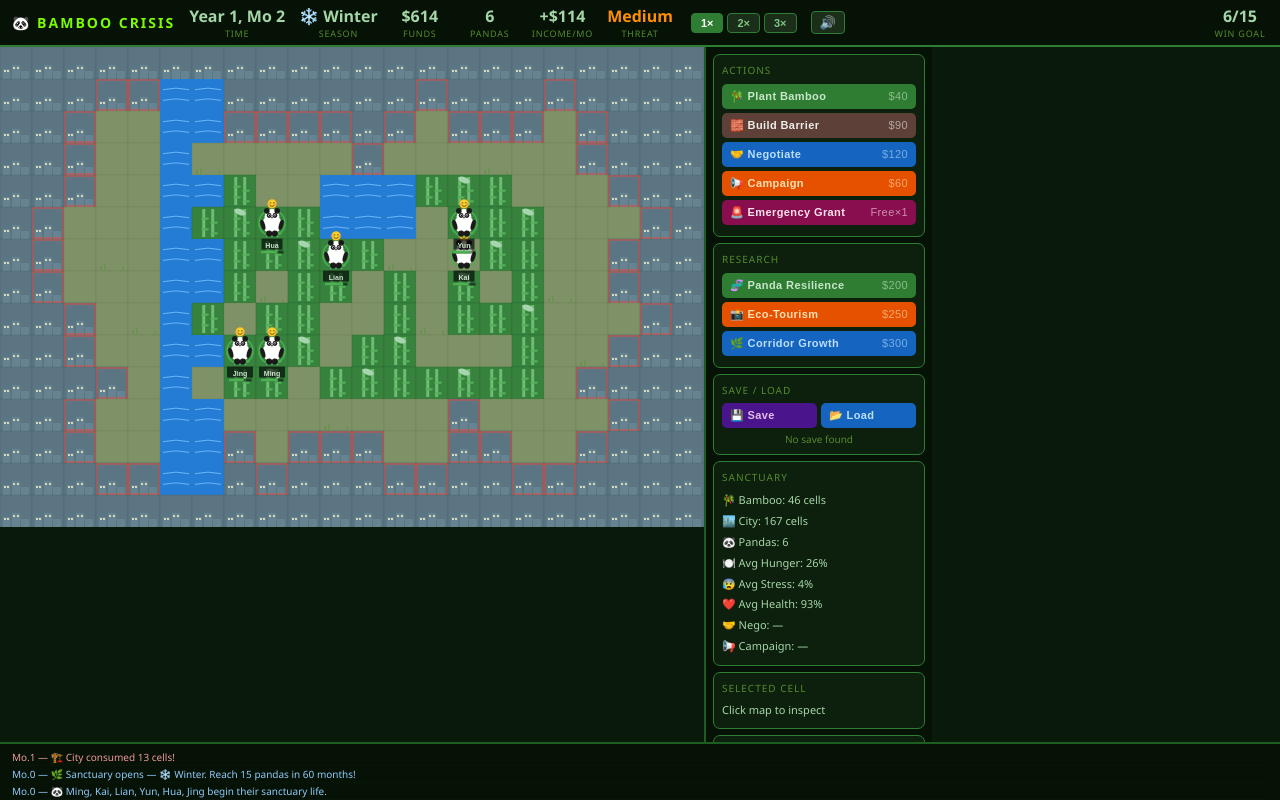
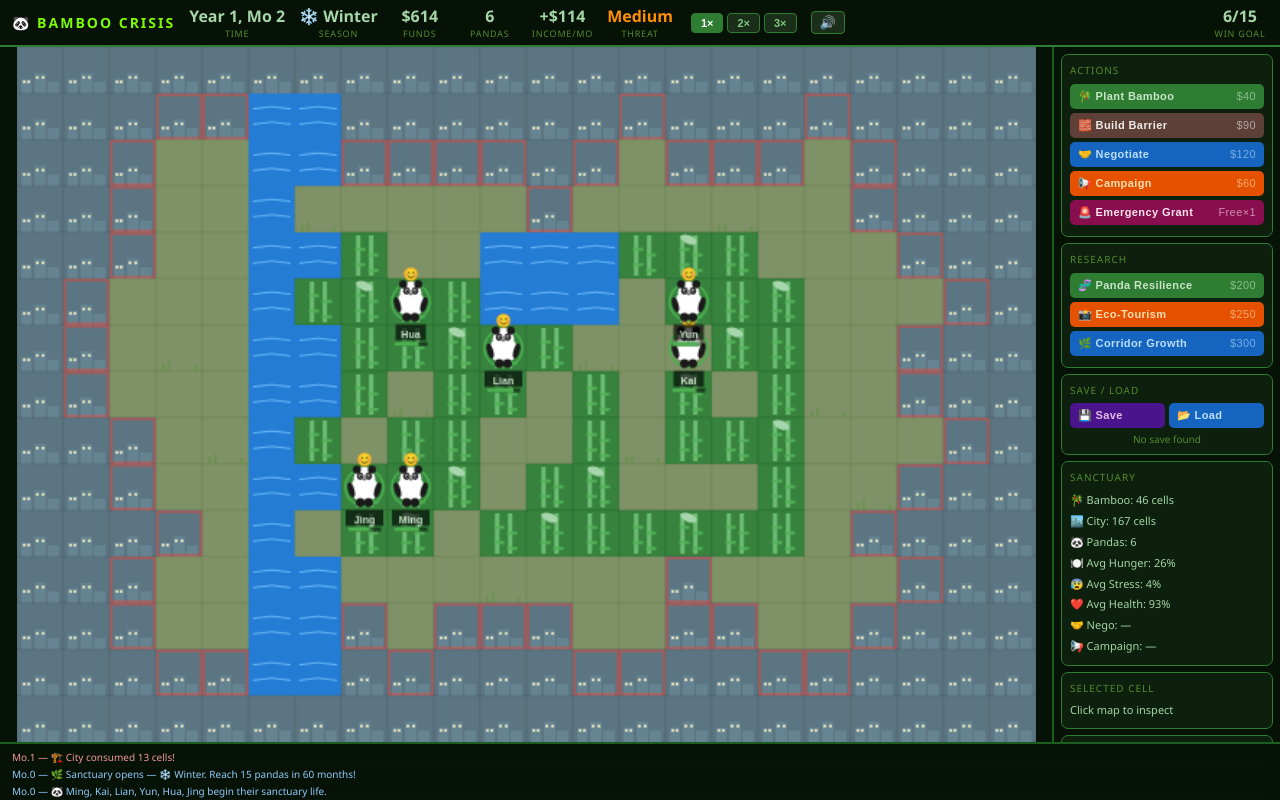
Before and after one commit to Sreekant13/animal-games, a plain HTML site: page bamboo-crisis.html in a window 1280 px wide. Drawn offline with Linux system fonts and the light colour scheme.

Commit message:
Fix: make game map fill the full screen width
- #mapwrap now flex:1 so canvas expands to fill all available space
- fitCanvas() scales canvas display size to fit on load and resize
- Tooltip uses fixed cursor-relative positioning (works at any scale)
- Mode indicator centered above the log bar

```diff
--- a/bamboo-crisis.html
+++ b/bamboo-crisis.html
@@ -19,7 +19,7 @@ body{background:#0a1a0a;color:#e8f5e9;font-family:'Segoe UI',Arial,sans-serif;di
 .iconbtn{background:#1a2e1a;border:1px solid #2E7D32;color:#81C784;padding:3px 8px;border-radius:4px;cursor:pointer;font-size:13px}
 .iconbtn:hover{background:#2E7D32}
 #main{display:flex;flex:1;overflow:hidden}
-#mapwrap{position:relative;flex-shrink:0}
+#mapwrap{position:relative;flex:1;display:flex;align-items:center;justify-content:center;overflow:hidden;background:#071207}
 canvas{display:block;cursor:crosshair}
 #sidebar{width:228px;background:#071207;border-left:2px solid #1B5E20;display:flex;flex-direction:column;padding:7px;gap:6px;overflow-y:auto;flex-shrink:0}
 .card{background:#0d1f0d;border:1px solid #2E7D32;border-radius:7px;padding:8px}
@@ -40,8 +40,8 @@ canvas{display:block;cursor:crosshair}
 #ov p{color:#BDBDBD;font-size:12px;margin-bottom:14px;line-height:1.5}
 #ovb{display:flex;gap:8px;justify-content:center;flex-wrap:wrap}
 .ob{padding:8px 16px;border:none;border-radius:6px;cursor:pointer;font-weight:bold;font-size:12px}
-.tt{position:absolute;background:#071207;border:1px solid #4CAF50;border-radius:5px;padding:5px 8px;font-size:10px;color:#C8E6C9;pointer-events:none;z-index:100;display:none;max-width:150px;line-height:1.6}
-#mind{position:absolute;top:6px;left:6px;background:rgba(0,0,0,.85);border:1px solid #4CAF50;border-radius:4px;padding:3px 7px;font-size:10px;color:#A5D6A7;display:none;pointer-events:none}
+.tt{position:fixed;background:#071207;border:1px solid #4CAF50;border-radius:5px;padding:5px 8px;font-size:10px;color:#C8E6C9;pointer-events:none;z-index:100;display:none;max-width:150px;line-height:1.6}
+#mind{position:fixed;bottom:66px;left:50%;transform:translateX(-50%);background:rgba(0,0,0,.88);border:1px solid #4CAF50;border-radius:4px;padding:4px 10px;font-size:11px;color:#A5D6A7;display:none;pointer-events:none;z-index:50}
 .snrow{display:flex;gap:4px;align-items:center;margin-bottom:3px}
 </style>
 </head>
@@ -576,7 +576,9 @@ canvas.addEventListener('mousemove',e=>{
   if(r<0||r>=ROWS||c<0||c>=COLS){tt.style.display='none';return;}
   const here=pandas.filter(p=>p.r===r&&p.c===c),t=grid[r][c].type;
   if(here.length||t===CITY||t===BAMBOO||t===BARRIER){
-    tt.style.display='block';tt.style.left=(c*CS+CS+4)+'px';tt.style.top=Math.max(0,r*CS-10)+'px';
+    tt.style.display='block';
+    tt.style.left=(e.clientX+14)+'px';
+    tt.style.top=Math.max(0,e.clientY-30)+'px';
     const nm={[EMPTY]:'Grass',[BAMBOO]:'Bamboo',[CITY]:'City',[BARRIER]:'Barrier',[WATER]:'Water'};
     tt.innerHTML=`<b>${nm[t]}</b>${here.length?'<br>'+here.map(p=>`🐼 ${p.name} ❤️${Math.round(p.health)}%`).join('<br>'):''}`;
   }else tt.style.display='none';
@@ -588,6 +590,16 @@ document.addEventListener('keydown',e=>{
 });
 
 // ── Init ────────────────────────────────────────────────────────────
+function fitCanvas(){
+  const wrap=document.getElementById('mapwrap');
+  const aw=wrap.clientWidth,ah=wrap.clientHeight;
+  if(!aw||!ah)return;
+  const scale=Math.min(aw/W,ah/H);
+  canvas.style.width=Math.floor(W*scale)+'px';
+  canvas.style.height=Math.floor(H*scale)+'px';
+}
+window.addEventListener('resize',()=>{fitCanvas();render();});
+
 function initGame(){
   month=0;funds=500;mode=null;negoMo=0;campMo=0;
   gameOver=false;paused=false;crisisLock=false;emergUsed=false;pandaUID=0;
@@ -595,7 +607,7 @@ function initGame(){
   ['rhe','rto','rco'].forEach(id=>{const el=document.getElementById(id);if(el){el.disabled=false;el.style.opacity='1';}});
   document.getElementById('mind').style.display='none';
   setSpeed(1);makeGrid();placePandas();checkSaveExists();
-  updateUI();render();
+  updateUI();render();fitCanvas();
   addLog(`🌿 Sanctuary opens — ${SEASONS[getSeason()].label}. Reach 15 pandas in 60 months!`,'i');
 }
 
```
